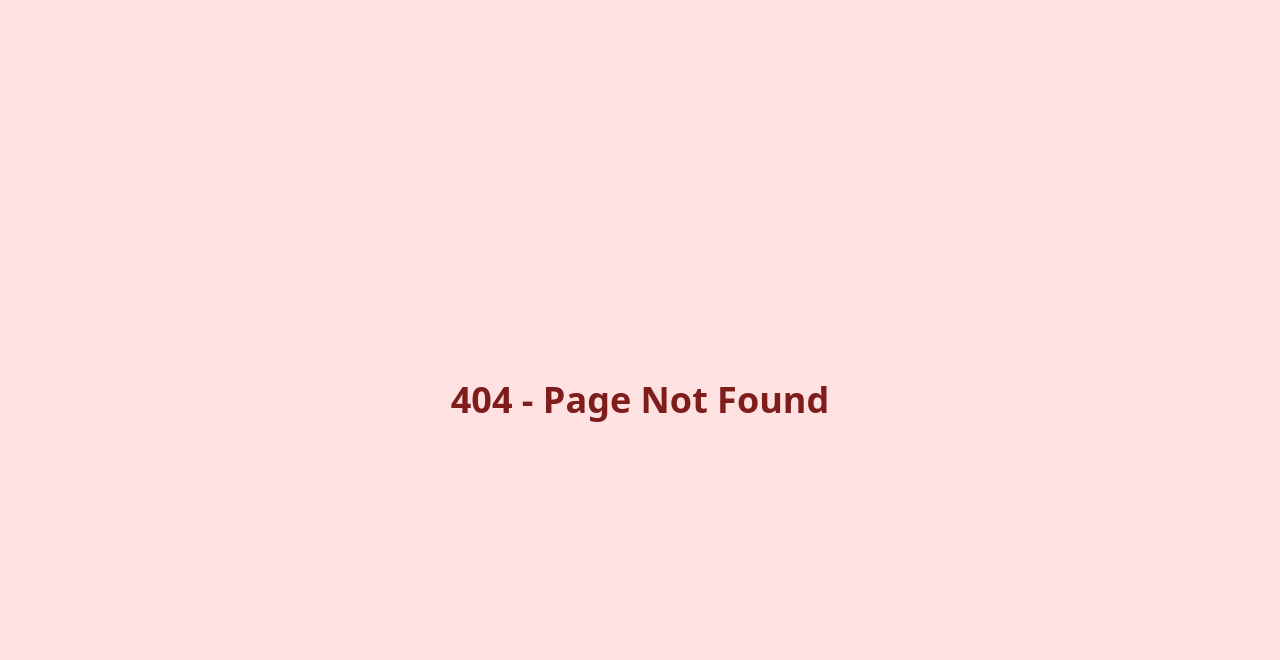
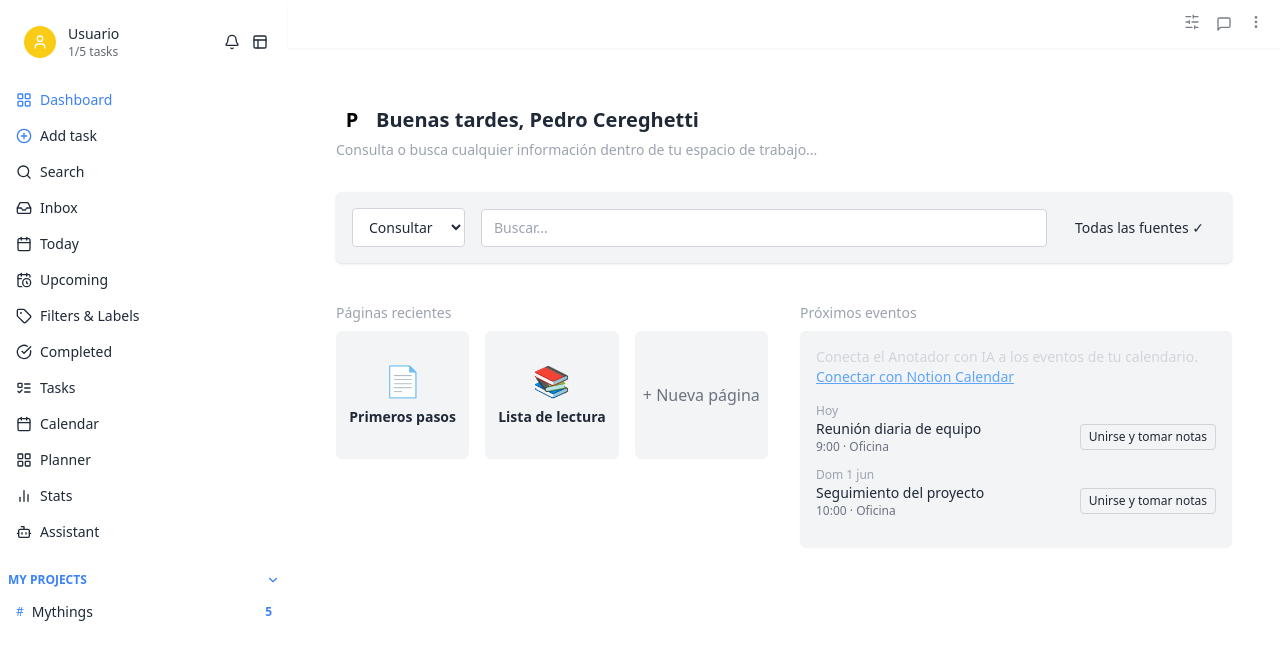
Before and after one commit to PedroCere/technovation_3, a React (Vite) app in the folder aitasker-frontend/: page /dashboard in a window 1280 px wide. Before the commit this address had no page. Shown: the top 660 px of the page. Built offline with nearby package versions, Linux system fonts and the light colour scheme.

Commit message:
dashboard_fixes

```diff
--- a/aitasker-frontend/src/App.jsx
+++ b/aitasker-frontend/src/App.jsx
@@ -20,6 +20,7 @@ import Settings from './pages/Inbox';
 import Register from './pages/Register';
 import MyThings from './pages/MyThings';
 import { UserProvider } from './context/UserContext';
+import Dashboard from './pages/dashboard';
 
 const router = createBrowserRouter([
   {
@@ -28,6 +29,7 @@ const router = createBrowserRouter([
     errorElement: <ErrorPage />,
     children: [
       { index: true, element: <Landing /> },
+      { path: 'dashboard', element: <Dashboard /> },
       { path: 'inbox', element: <Inbox /> },
       { path: 'today', element: <Today /> },
       { path: 'filters', element: <Filters /> },
--- a/aitasker-frontend/src/layout/Sidebar/SidebarMenu.jsx
+++ b/aitasker-frontend/src/layout/Sidebar/SidebarMenu.jsx
@@ -8,6 +8,7 @@ import { useNavigate, useLocation } from 'react-router-dom';
 import { Brain } from 'lucide-react';
 
 const menuItems = [
+  { name: 'Dashboard', icon: LayoutGrid, path: '/dashboard' },
   { name: 'Add task', icon: PlusCircle, path: '/tasks' },
   { name: 'Search', icon: Search },
   { name: 'Inbox', icon: Inbox, path: '/inbox' },
--- a/aitasker-frontend/src/pages/dashboard.jsx
+++ b/aitasker-frontend/src/pages/dashboard.jsx
@@ -1,79 +1,108 @@
 import React from 'react';
-import { FaPenFancy } from 'react-icons/fa';
+import { useTheme } from '../context/ThemeContext';
 
-function StatBox({ title, value, change, isPositive }) {
-  return (
-    <div className="bg-white dark:bg-gray-800 rounded-lg p-4 shadow">
-      <h3 className="text-lg font-semibold">{title}</h3>
-      <p className="text-2xl font-bold">{value}</p>
-      <p className={`text-sm ${isPositive ? 'text-green-500' : 'text-red-500'}`}>
-        {change > 0 ? '+' : ''}
-        {change}%
-      </p>
-    </div>
-  );
-}
+const Dashboard = () => {
+  const { theme } = useTheme();
 
-export default function Dashboard() {
-  const articles = [];
-  const highlights = [];
+  const user = {
+    name: 'Pedro Cereghetti',
+    recentPages: [
+      { title: 'Primeros pasos', icon: '📄' },
+      { title: 'Lista de lectura', icon: '📚' },
+    ],
+    events: [
+      { date: 'Hoy', time: '9:00', title: 'Reunión diaria de equipo', location: 'Oficina' },
+      { date: 'Dom 1 jun', time: '10:00', title: 'Seguimiento del proyecto', location: 'Oficina' },
+    ],
+  };
 
   return (
-    <div className="max-w-7xl mx-auto px-4 py-10 grid grid-cols-1 lg:grid-cols-[1fr_320px] gap-10 relative text-gray-900 dark:text-gray-100">
+    <div className="min-h-screen px-6 py-8 font-sans transition-colors" style={{ backgroundColor: 'var(--bg-color)', color: 'var(--text-color)' }}>
+      {/* Header */}
+      <div className="mb-8">
+        <h1 className="text-xl font-semibold flex items-center gap-2">
+          <div className="w-8 h-8 rounded-full bg-white text-black flex items-center justify-center font-bold">
+            {user.name[0]}
+          </div>
+          Buenas tardes, {user.name}
+        </h1>
+        <p className="text-sm text-gray-400 mt-1">
+          Consulta o busca cualquier información dentro de tu espacio de trabajo...
+        </p>
+      </div>
 
-      <div>
+      {/* Filtro de búsqueda */}
+      <div className="bg-[#2b2b2b] p-4 rounded-md mb-10 shadow" style={{ backgroundColor: 'var(--button-bg)' }}>
+        <div className="flex flex-wrap gap-4 items-center">
+          <select className="bg-[#1e1e1e] border border-gray-600 text-sm px-3 py-2 rounded text-white" style={{ backgroundColor: 'var(--input-bg)', color: 'var(--input-text)', borderColor: 'var(--input-border)' }}>
+            <option>Consultar</option>
+            <option>Crear</option>
+            <option>Investigar</option>
+          </select>
+          <input
+            type="text"
+            placeholder="Buscar..."
+            className="flex-1 border rounded px-3 py-2 text-sm"
+            style={{ backgroundColor: 'var(--input-bg)', color: 'var(--input-text)', borderColor: 'var(--input-border)' }}
+          />
+          <button className="text-sm px-3 py-2 rounded hover:bg-gray-600" style={{ backgroundColor: 'var(--button-bg)', color: 'var(--button-text)', borderColor: 'var(--button-border)', borderStyle: 'solid' }}>
+            Todas las fuentes ✓
+          </button>
+        </div>
+      </div>
 
-        <div className="grid grid-cols-1 sm:grid-cols-3 gap-4 mb-10">
-          <StatBox title="Total artículos" value={3} change={15} isPositive={true} />
-          <StatBox title="Total palabras" value={1500} change={-5} isPositive={false} />
-          <StatBox title="Última edición" value={'N/A'} change={0} isPositive={true} />
+      {/* Recientes + Eventos */}
+      <div className="grid md:grid-cols-2 gap-8">
+        {/* Páginas recientes */}
+        <div>
+          <h2 className="text-sm font-medium mb-2 text-gray-400">Páginas recientes</h2>
+          <div className="flex gap-4">
+            {user.recentPages.map((page, i) => (
+              <div
+                key={i}
+                className="w-40 h-32 rounded-md flex flex-col justify-center items-center hover:bg-[#3a3a3a] transition cursor-pointer"
+                style={{ backgroundColor: 'var(--button-bg)' }}
+              >
+                <div className="text-3xl mb-2">{page.icon}</div>
+                <p className="text-sm font-semibold text-center" style={{ color: 'var(--text-color)' }}>{page.title}</p>
+              </div>
+            ))}
+            <div className="w-40 h-32 rounded-md flex justify-center items-center text-gray-500 hover:bg-[#3a3a3a] transition cursor-pointer" style={{ backgroundColor: 'var(--button-bg)' }}>
+              + Nueva página
+            </div>
+          </div>
         </div>
 
-        <h2 className="text-2xl font-serif font-semibold text-gray-800 dark:text-gray-200 mb-4">Trabajos recientes</h2>
-        {articles.length === 0 ? (
-          <div>No articles available</div>
-        ) : (
-          <div className="space-y-4">
-            {articles.map((article) => (
-              <div key={article.id}>{article.title}</div>
-            ))}
-          </div>
-        )}
-      </div>
-
-
-      <aside className="hidden lg:block space-y-8">
-        <section>
-          <h3 className="text-lg font-semibold mb-3 text-gray-900 dark:text-gray-100">Blogs de la comunidad</h3>
-          <div className="space-y-4">
-            {highlights.map((item, idx) => (
-              <div key={idx}>
-                <p className="text-sm font-medium text-gray-900 dark:text-gray-100">{item.title}</p>
-                <p className="text-xs text-gray-500 dark:text-gray-400">{item.author} • {item.date}</p>
+        {/* Eventos próximos */}
+        <div>
+          <h2 className="text-sm font-medium mb-2 text-gray-400">Próximos eventos</h2>
+          <div className="rounded-md p-4 shadow-sm" style={{ backgroundColor: 'var(--button-bg)' }}>
+            <p className="text-sm text-gray-300 mb-4">
+              Conecta el Anotador con IA a los eventos de tu calendario.
+              <br />
+              <span className="text-blue-400 underline cursor-pointer">
+                Conectar con Notion Calendar
+              </span>
+            </p>
+            {user.events.map((event, i) => (
+              <div key={i} className="mb-3">
+                <p className="text-xs text-gray-400">{event.date}</p>
+                <div className="flex justify-between items-center">
+                  <div>
+                    <p className="text-sm">{event.title}</p>
+                    <p className="text-xs text-gray-500">{event.time} · {event.location}</p>
+                  </div>
+                  <button className="text-xs px-2 py-1 border rounded hover:bg-gray-700" style={{ borderColor: 'var(--button-border)', color: 'var(--button-text)' }}>
+                    Unirse y tomar notas
+                  </button>
+                </div>
               </div>
             ))}
           </div>
-        </section>
-
-        <section className="bg-blue-50 dark:bg-gray-800 rounded-xl p-5 shadow">
-          <div className="flex items-center justify-between mb-3">
-            <h4 className="font-semibold text-gray-700 dark:text-gray-300">Escribe en GenAirate</h4>
-          </div>
-          <ul className="text-sm text-gray-700 dark:text-gray-300 space-y-1">
-            <li><FaPenFancy className="inline mr-2 text-gray-500 dark:text-gray-400" /> Guía de nuevos escritores</li>
-            <li><FaPenFancy className="inline mr-2 text-gray-500 dark:text-gray-400" /> Consejos para escribir</li>
-            <li><FaPenFancy className="inline mr-2 text-gray-500 dark:text-gray-400" /> Cómo ampliar tu audiencia</li>
-          </ul>
-          <button className="mt-4 w-full bg-black dark:bg-white text-white dark:text-black py-2 rounded-full hover:bg-gray-800 dark:hover:bg-gray-300 transition text-sm">
-            Empezar a escribir
-          </button>
-        </section>
-      </aside>
-
-
-      <button className="fixed bottom-6 right-6 bg-black dark:bg-white text-white dark:text-black px-5 py-3 rounded-full hover:bg-gray-800 dark:hover:bg-gray-300 transition z-10">
-        + Nueva Ta
-      </button>
+        </div>
+      </div>
     </div>
   );
-}
+};
+
+export default Dashboard;
```
